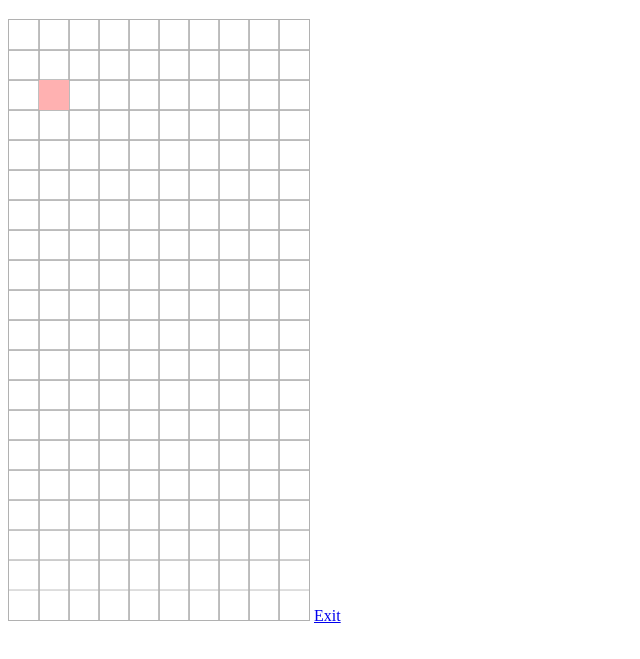
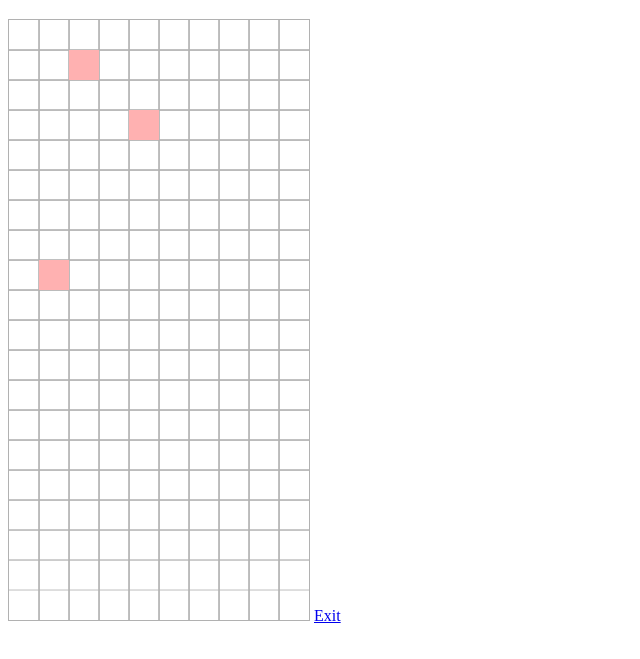
Before and after one commit to rickaw/softwire-work-experience-feb-2024, a website: page src/game.html in a window 1280 px wide. Shown: the part 61-720 px from the top of the page, without its empty margins (0-640 px from the left). Drawn offline with Linux system fonts and the light colour scheme.

Commit message:
filled boxes

```diff
--- a/src/game.js
+++ b/src/game.js
@@ -1,14 +1,14 @@
 var c = document.getElementById("canvas");
 var line = c.getContext("2d");
-//line.strokeStyle='rgba(0,0,0,0.2)'
+//line.strokeStyle='rgba(0,0,0,0.2)' -- > dont work
 
+//for loops for drawing the grid
 for(let i = 40; i<400; i+=40) {
     line.moveTo(i,0);
     line.lineTo(i,800);
     line.stroke();
     console.log(i)
 }
-
 for(let i = 40; i<800; i+=40) {
     line.moveTo(0,i);
     line.lineTo(400,i);
@@ -16,7 +16,17 @@ for(let i = 40; i<800; i+=40) {
     console.log(i)
 }
 
-const canvas = document.getElementById("canvas");
-const box = canvas.getContext("2d");
-box.fillStyle = "red";
-box.fillRect(40, 80, 40, 40);
+
+
+function fillBoxes(x, y) {
+    const canvas = document.getElementById("canvas");
+    const box = canvas.getContext("2d");
+    box.fillStyle = "red";
+    box.fillRect(y, x, 40, 40);
+}
+
+//calling the function above to fill boxes
+fillBoxes(40,80)
+fillBoxes(120,160)
+fillBoxes(320,40)
+fillBoxes(400,400)
--- a/src/index.css
+++ b/src/index.css
@@ -2,3 +2,7 @@
     color: red;
     text-align: center;
 }
+
+#button{
+    text-decoration: none;
+}
```
Also changed, not shown: src/index.html (+2 -1 lines).
